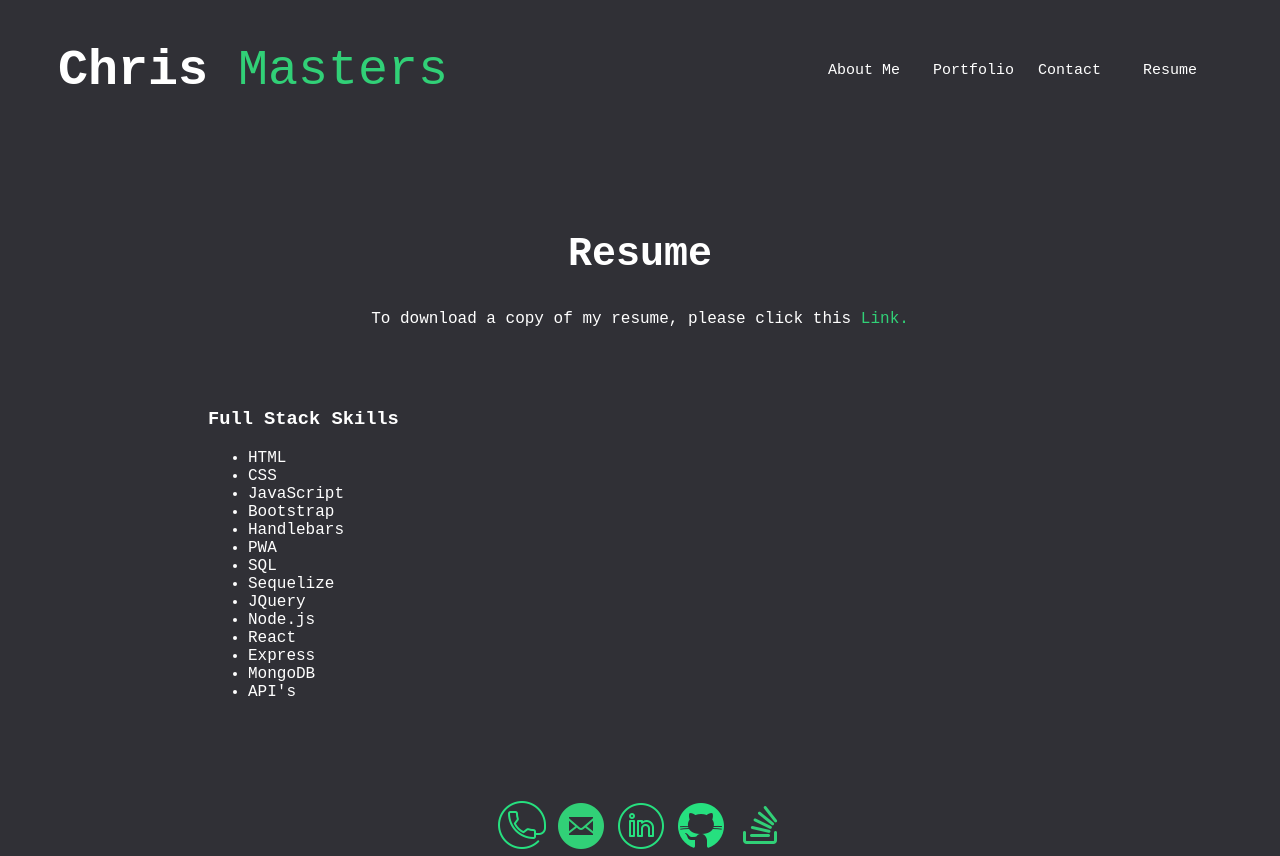
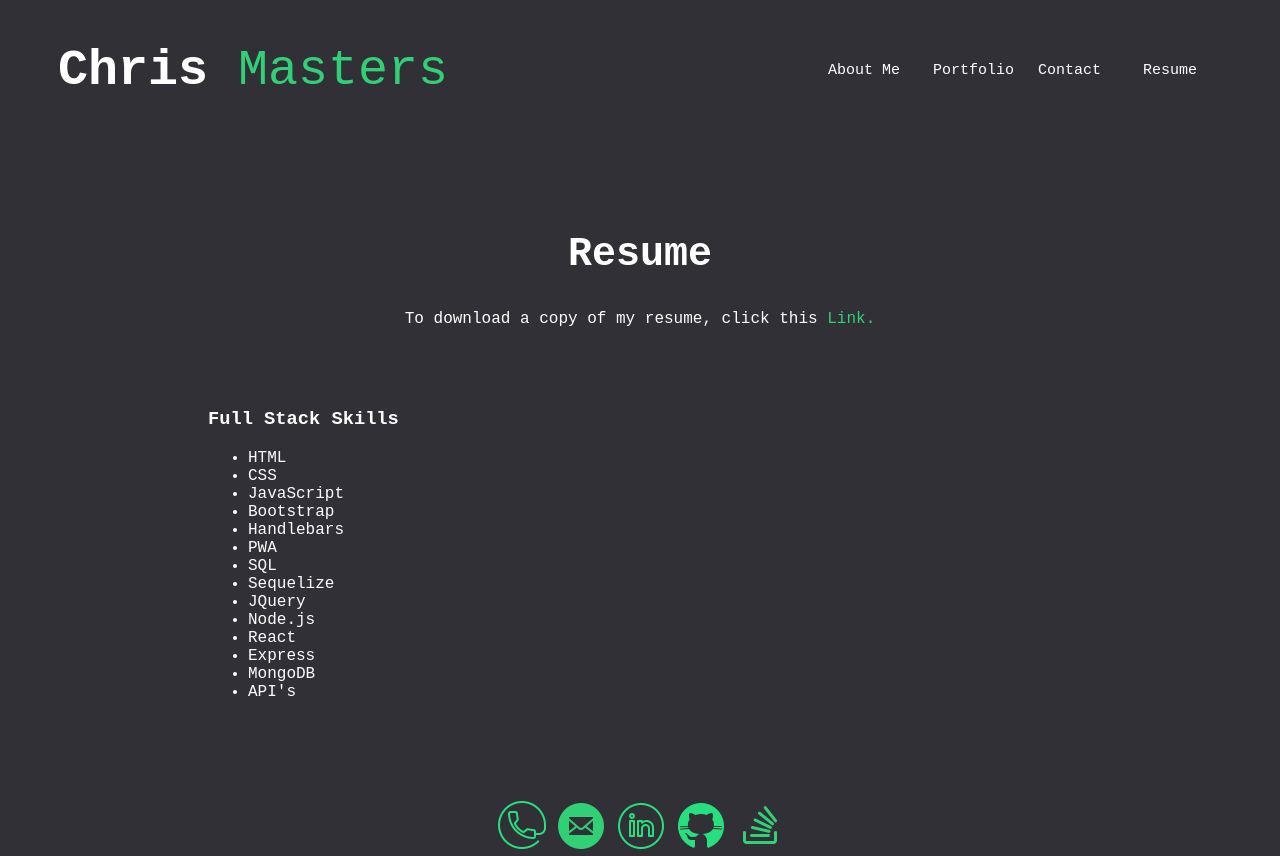
Before and after one commit to CWMasters/my-portfolio, a React (Create React App) app: page / in a window 1280 px wide. Both pictures are taken after a click on the element "Resume". Built offline with nearby package versions, Linux system fonts and the light colour scheme.

Commit message:
README file completed

```diff
--- a/src/components/Resume.js
+++ b/src/components/Resume.js
@@ -8,7 +8,7 @@ function Resume() {
         <section>
             <h2 className='res-header'>Resume</h2>
 
-            <p className='res-link'>To download a copy of my resume, please click this <a className='dl-link' href='/images/chris-resume.pdf'>Link.</a></p>
+            <p className='res-link'>To download a copy of my resume, click this <a className='dl-link' href='/images/chris-resume.pdf'>Link.</a></p>
             {/* <a href='../../public/images/chris-reusme.pdf'>CLick</a> */}
 
              <div>
--- a/src/index.css
+++ b/src/index.css
@@ -71,11 +71,13 @@ code {
 /* hyperlinks */
 .github-link :hover, .app-link :hover {
   color: #31D077;
+  text-decoration: arrow;
 }
 
 .github-link :link, .app-link :link {
   text-decoration: none;
 }
+
 
 .projectPic {
   height: 180px;
```
Also changed, not shown: public/images/Screen Shot 2022-05-15 at 5.33.30 AM (2).png (added), 1 other file (tests, documents, lock files or other folders).
